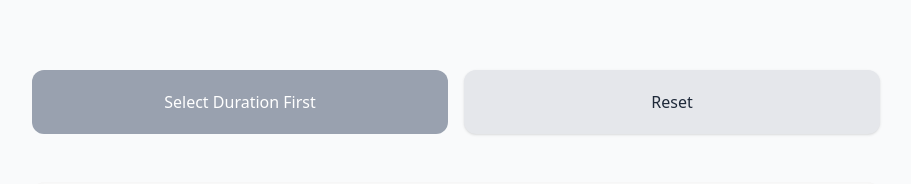
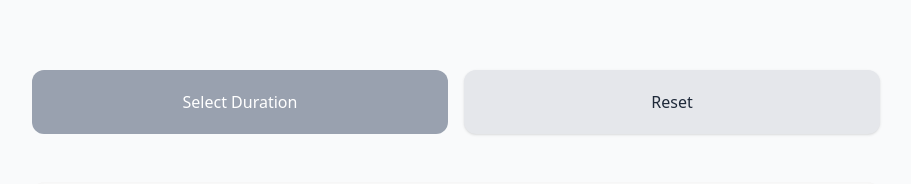
Before and after one commit to tiubarore/StudyTracker, a React (Vite) app: page / in a window 1280 px wide. Shown: the part 521-705 px from the top of the page, without its empty margins (184-1095 px from the left). Built offline with nearby package versions, Linux system fonts and the light colour scheme.

Commit message:
edit text

```diff
--- a/src/components/TimerControls.jsx
+++ b/src/components/TimerControls.jsx
@@ -21,7 +21,7 @@ const TimerControls = ({
         }`}
       >
         {!isPresetSelected && !isRunning
-          ? "Select Duration First"
+          ? "Select Duration"
           : sessionComplete
           ? "Start New Session"
           : isRunning
```
